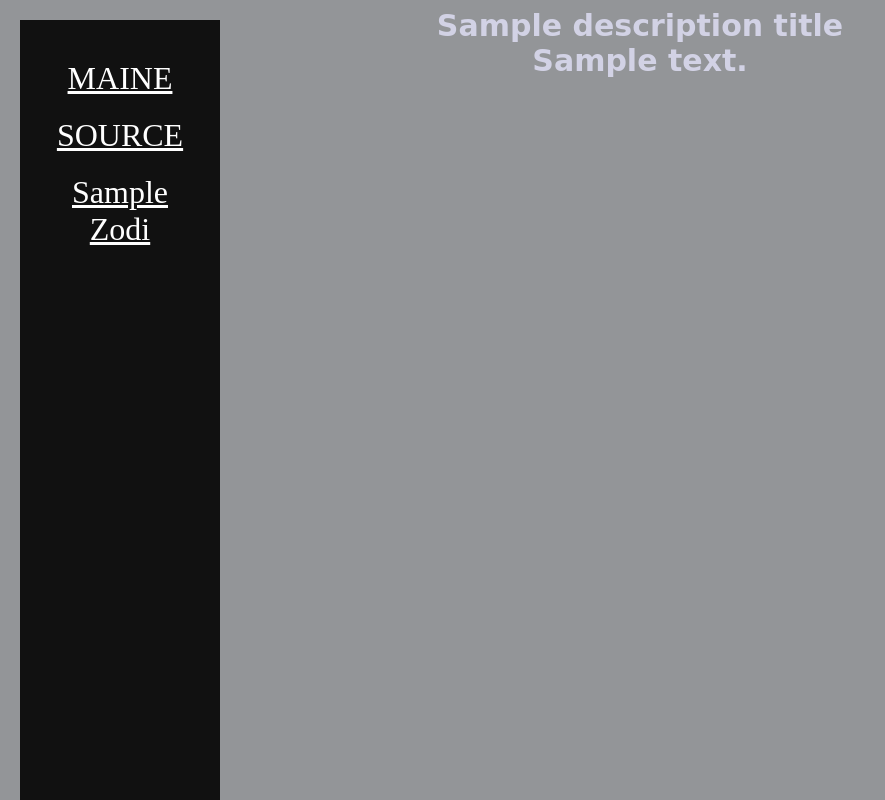
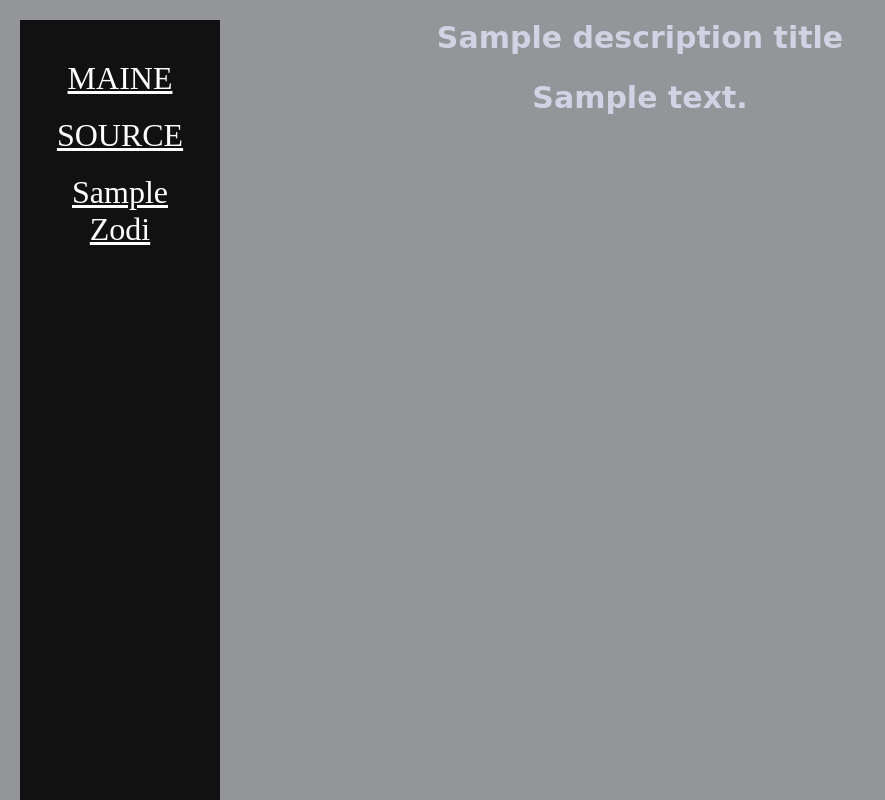
Before and after one commit to sviatosik/horoscope, a Django app: template horoscope/templates/horoscope/info_zodiak.html in a window 1280 px wide. Shown: the whole page, without its empty margins (0-885 px from the left). Run offline with Django 4.2, Linux system fonts and the light colour scheme; the template is opened without the code that fills it: most values are stand-ins (such as "Sample title", 1, 10 or a date in 2020).

Commit message:
add proba

```diff
--- a/horoscope/static/horoscope/css/info.css
+++ b/horoscope/static/horoscope/css/info.css
@@ -3,5 +3,5 @@ h2, h1{
     text-align: center;
     font-family: "Comic Sans MS", "Comic Sans", cursive;
     font-size: 30px;
-    margin: 0
+    margin: 2
 }
```
Also changed, not shown: 2 other files.
